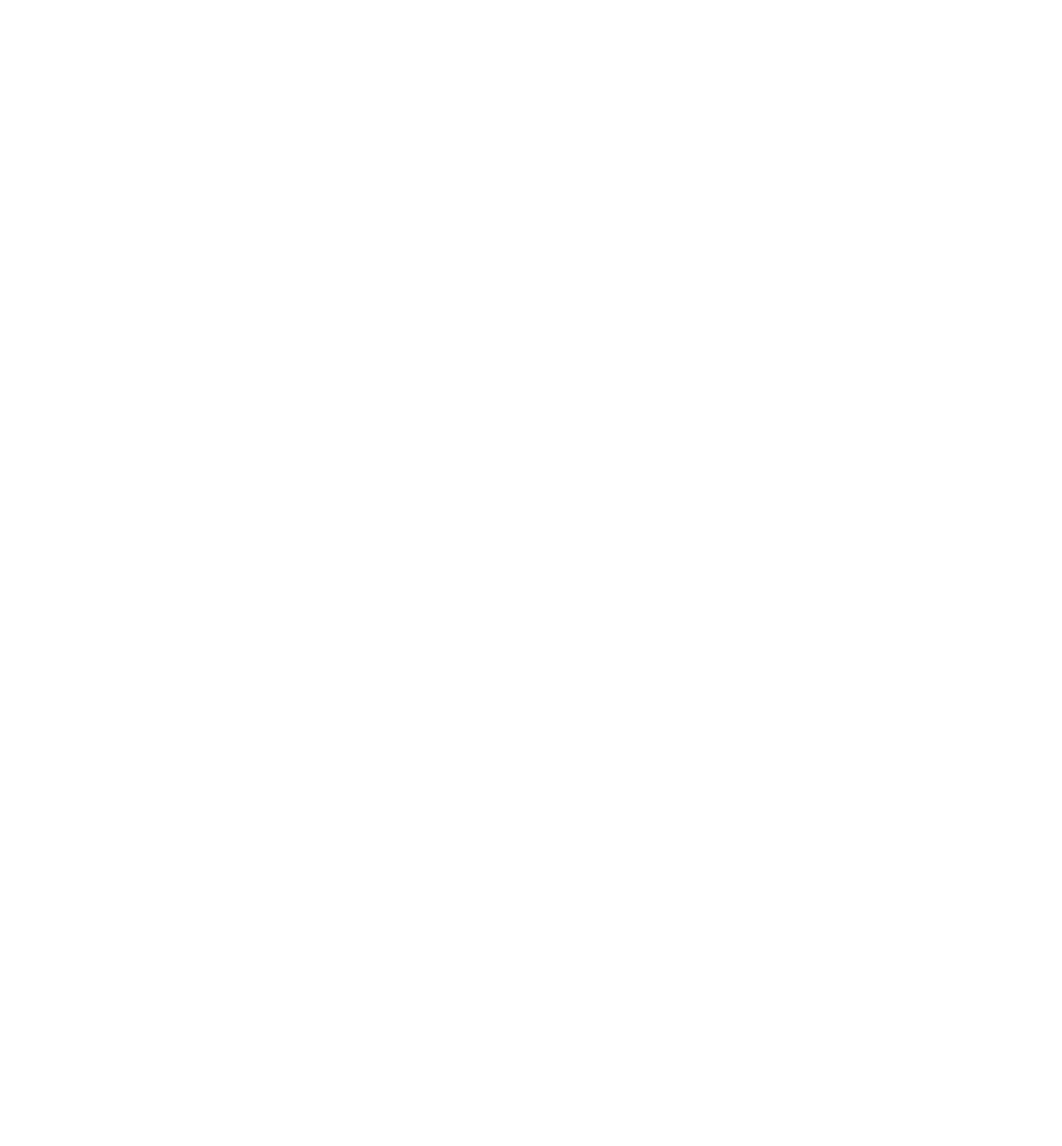
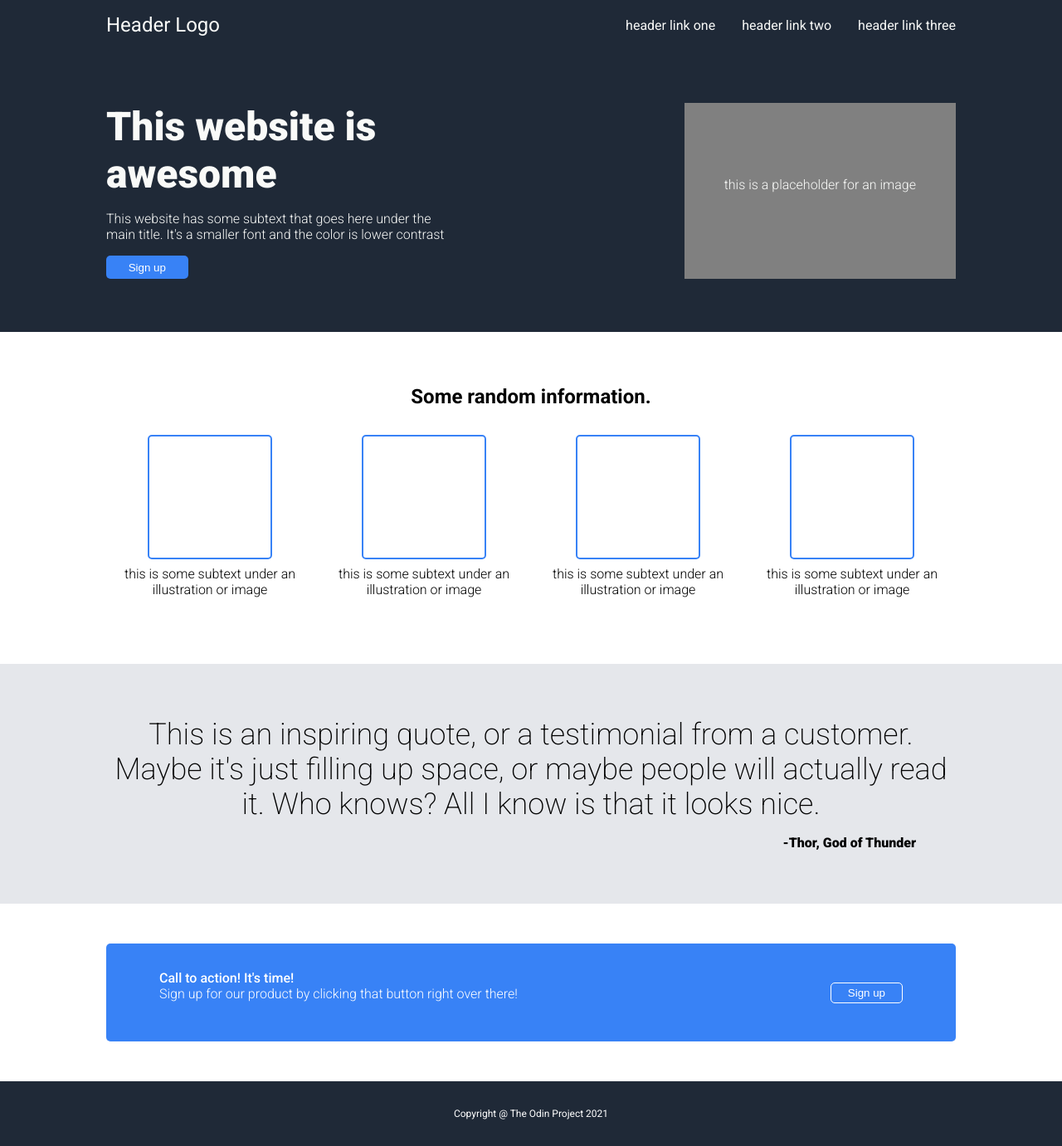
Before and after one commit to jenn-lawlor/odin_prj_landing_page, a plain HTML site: page index.html in a window 1280 px wide. Shown: the whole page at 83% size. Before the commit the page ends 800 px from the top, so only its background shows below. Drawn offline with Linux system fonts and the light colour scheme.

Commit message:
Complete landing page project (Odin)

```diff
--- a/index.html
+++ b/index.html
@@ -1,12 +1,90 @@
 <!DOCTYPE html>
 <html lang="en">
-<head>
-    <meta charset="UTF-8">
-    <meta name="viewport" content="width=device-width, initial-scale=1.0">
-    <link rel="stylesheet" href="style.css">
+  <head>
+    <meta charset="UTF-8" />
+    <meta name="viewport" content="width=device-width, initial-scale=1.0" />
+    <link rel="stylesheet" href="style.css" />
     <title>Landing Page Project</title>
-</head>
-<body>
+  </head>
+  <body>
+    <header>
+      <div class="container">
+        <div class="logo">Header Logo</div>
+        <nav>
+          <ul>
+            <li><a href="#">header link one</a></li>
+            <li><a href="#">header link two</a></li>
+            <li><a href="#">header link three</a></li>
+          </ul>
+        </nav>
+      </div>
+    </header>
+    <section class="hero-section">
+      <div class="container lg-margins-top-bottom">
+        <div class="hero-left">
+          <h1>This website is awesome</h1>
+          <p class="hero-text">
+            This website has some subtext that goes here under the main title.
+            It's a smaller font and the color is lower contrast
+          </p>
+          <button class="hero-btn">Sign up</button>
+        </div>
+        <div class="hero-right">
+          <div class="placeholder-img">
+            <p class="hero-img-placeholder-text">
+              this is a placeholder for an image
+            </p>
+          </div>
+        </div>
+      </div>
+    </section>
 
-</body>
+    <section class="info-section">
+      <div class="container-col lg-margins-top-bottom">
+        <h2>Some random information.</h2>
+        <div class="gallery">
+          <div class="wrapper">
+            <div class="gallery-img"></div>
+            <p>this is some subtext under an illustration or image</p>
+          </div>
+          <div class="wrapper">
+            <div class="gallery-img"></div>
+            <p>this is some subtext under an illustration or image</p>
+          </div>
+          <div class="wrapper">
+            <div class="gallery-img"></div>
+            <p>this is some subtext under an illustration or image</p>
+          </div>
+          <div class="wrapper">
+            <div class="gallery-img"></div>
+            <p>this is some subtext under an illustration or image</p>
+          </div>
+        </div>
+      </div>
+    </section>
+    <section class="quote">
+      <div class="container-col lg-margins-top-bottom">
+        <p>
+          This is an inspiring quote, or a testimonial from a customer. Maybe
+          it's just filling up space, or maybe people will actually read it. Who
+          knows? All I know is that it looks nice.
+        </p>
+        <span class="author">-Thor, God of Thunder</span>
+      </div>
+    </section>
+    <section class="cta">
+      <div class="container lg-margins-top-bottom">
+        <div class="left">
+          <p class="cta-headline">Call to action! It's time!</p>
+          <p>
+            Sign up for our product by clicking that button right over there!
+          </p>
+        </div>
+        <div class="right">
+          <button>Sign up</button>
+        </div>
+      </div>
+    </section>
+    <footer>Copyright @ The Odin Project 2021</footer>
+  </body>
 </html>
--- a/style.css
+++ b/style.css
@@ -1,5 +1,170 @@
+@import url("https://fonts.googleapis.com/css2?family=Roboto:ital,wght@0,100..900;1,100..900&display=swap");
+
+/* Global variable declarations */
+:root {
+  --primary-bkg: #1f2937;
+  --quote-bkg: #e5e7eb;
+  --btn-color: #3882f6;
+
+  --fc-hero: #f9faf8;
+  --fc-hero-secondary: #e5e7eb;
+  --fc-info-header-quote: #1f2937;
+
+  --fs-hero-secondary: 18px;
+  --fs-hero-logo: 24px;
+  --fs-hero: 48px;
+  --fs-info-header_quote: 36px;
+}
+
 * {
-    box-sizing: border-box;
-    margin: 0;
-    padding: 0;
+  box-sizing: border-box;
+  margin: 0;
+  padding: 0;
 }
+body {
+  font-family: "Roboto", sans-serif;
+  min-height: 100vh;
+  background-color: white;
+}
+h1 {
+  font-size: var(--fs-hero);
+  margin-bottom: 1rem;
+  font-weight: 900;
+}
+p {
+  margin-bottom: 1rem;
+  font-weight: 300;
+  font-size: var(--fc-hero-secondary);
+}
+.container {
+  width: 80%;
+  display: flex;
+  justify-content: center;
+  align-items: center;
+  padding: 1rem 0;
+}
+.container-col {
+  width: 80%;
+  display: flex;
+  flex-direction: column;
+  justify-content: center;
+  align-items: center;
+  padding: 1rem 0;
+}
+.lg-margins-top-bottom {
+  margin: 3rem 0;
+}
+header,
+.hero-section {
+  background-color: var(--primary-bkg);
+  color: var(--fc-hero);
+  display: flex;
+  justify-content: center;
+  align-items: center;
+}
+.logo {
+  font-size: var(--fs-hero-logo);
+  color: var(--fc-hero);
+  margin-right: auto;
+}
+nav ul {
+  display: flex;
+  gap: 2rem;
+  list-style: none;
+  font-size: var(--fc-hero-secondary);
+}
+nav ul li a {
+  text-decoration: none;
+  color: var(--fc-hero);
+}
+nav ul li a:hover {
+  color: lightgrey;
+  cursor: pointer;
+}
+.hero-left {
+  margin-right: auto;
+  width: 40%;
+}
+.hero-right {
+  display: flex;
+  justify-content: center;
+  align-items: center;
+  align-self: stretch;
+  background-color: grey;
+  padding: 3rem;
+}
+.hero-btn {
+  padding: 0.5em 2em;
+  background-color: var(--btn-color);
+  border: none;
+  border-radius: 5px;
+  color: white;
+}
+.info-section {
+  display: flex;
+  justify-content: center;
+}
+.gallery {
+  display: flex;
+  margin-top: 1rem;
+  gap: 0.5rem;
+}
+.wrapper,
+.quote,
+.cta {
+  display: flex;
+  flex-direction: column;
+  justify-content: center;
+  align-items: center;
+}
+.gallery-img {
+  border: 2px solid var(--btn-color);
+  border-radius: 5px;
+  height: 150px;
+  width: 150px;
+  margin: 1rem 0 0.5rem 0;
+}
+.gallery p {
+  text-align: center;
+}
+.quote {
+  background-color: var(--fc-hero-secondary);
+}
+.author {
+  margin-left: auto;
+  font-weight: 900;
+  margin-right: 3rem;
+}
+.quote .container-col p {
+  text-align: center;
+  font-size: var(--fs-info-header_quote);
+  font-weight: 200;
+}
+.cta .container {
+  background-color: var(--btn-color);
+  color: white;
+  gap: 4rem;
+  padding: 2rem 4rem;
+  border-radius: 5px;
+  justify-content: space-between;
+}
+.cta button {
+  background-color: transparent;
+  color: white;
+  border: 1px solid white;
+  border-radius: 5px;
+  padding: 0.3em 1.5em;
+}
+.cta-headline {
+  font-weight: 500;
+  margin-bottom: 0;
+}
+footer {
+  display: flex;
+  justify-content: center;
+  align-items: center;
+  background-color: var(--primary-bkg);
+  color: white;
+  font-size: 12px;
+  padding: 2rem;
+}
```
